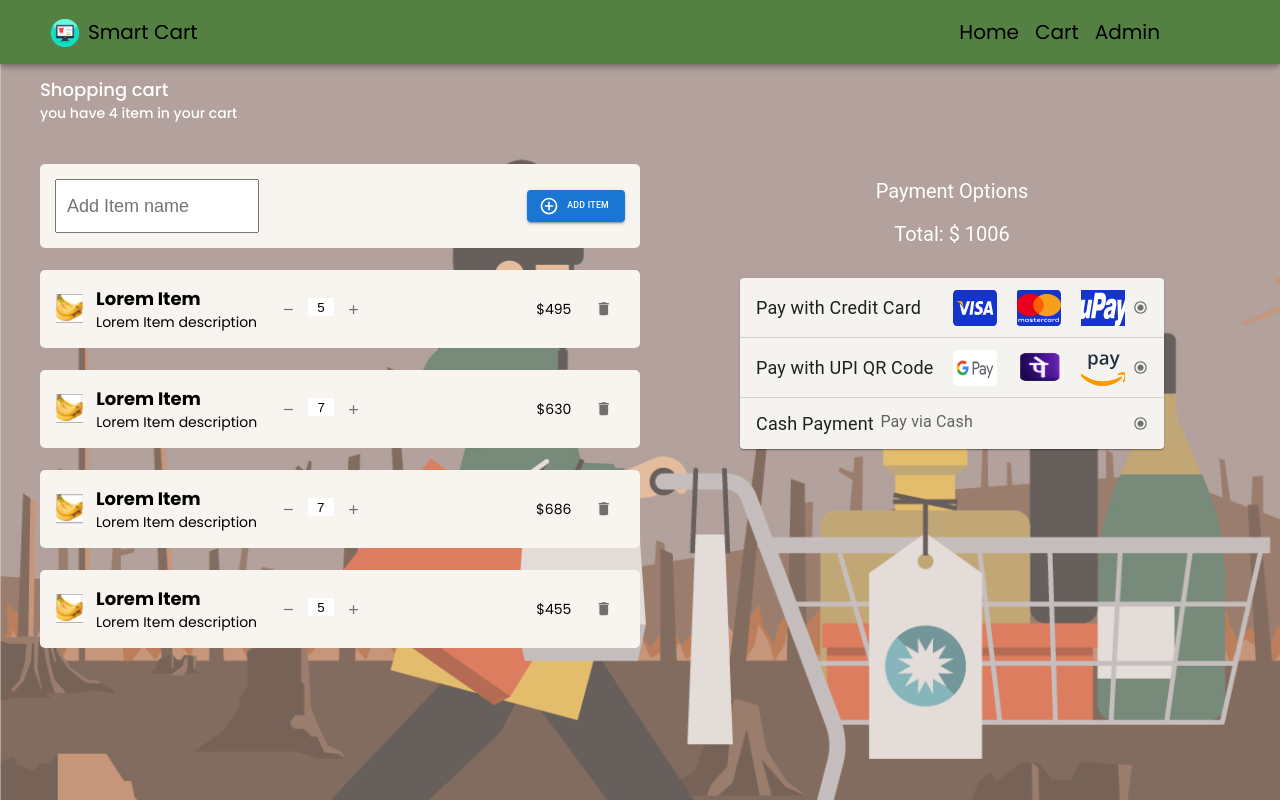
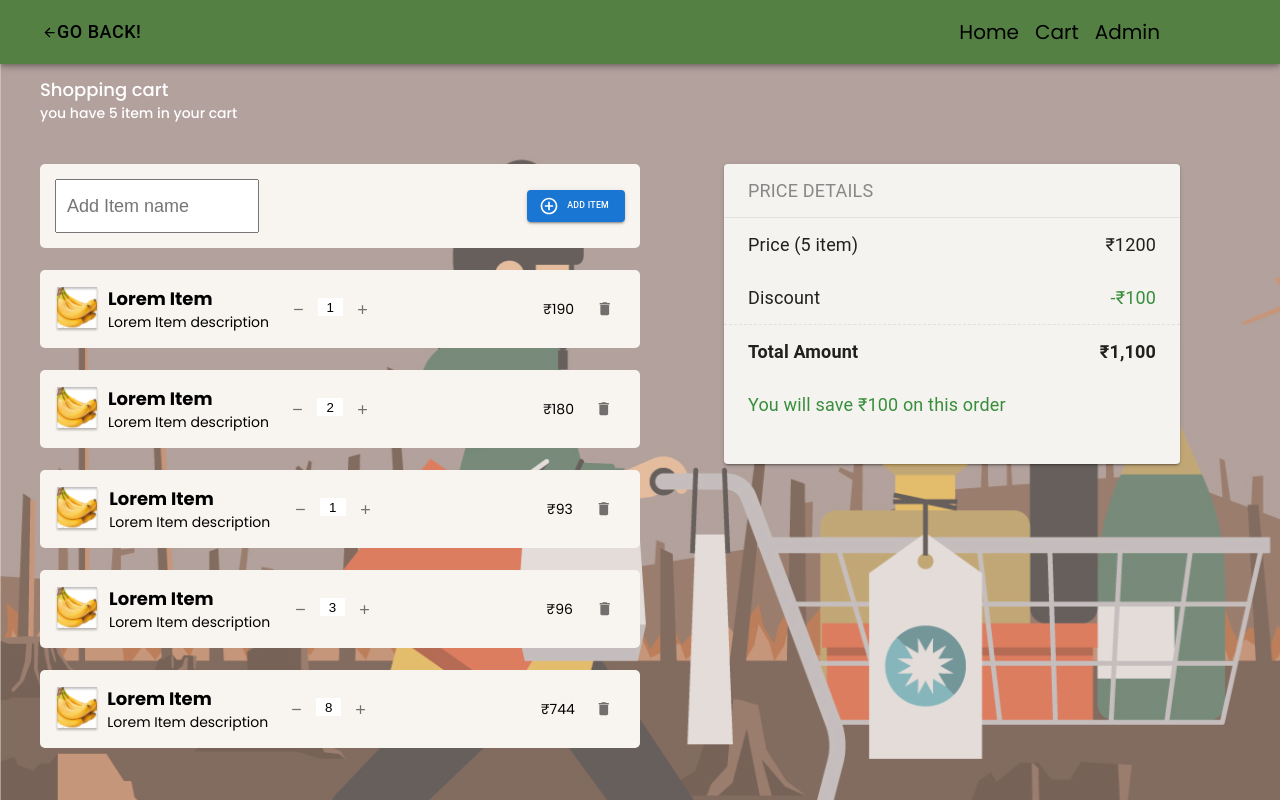
Before and after one commit to prashantk98/capstone-ui, a React (Create React App) app: page /cart in a window 1280 px wide. Shown: the top 800 px of the page. Built offline with nearby package versions, Linux system fonts and the light colour scheme.

Commit message:
Home page is updated and name fetching api is integrated

```diff
--- a/package.json
+++ b/package.json
@@ -11,6 +11,7 @@
     "@testing-library/jest-dom": "^5.16.5",
     "@testing-library/react": "^13.4.0",
     "@testing-library/user-event": "^13.5.0",
+    "axios": "^1.4.0",
     "react": "^18.2.0",
     "react-dom": "^18.2.0",
     "react-router-dom": "^6.11.1",
--- a/src/App.js
+++ b/src/App.js
@@ -3,20 +3,23 @@ import { BrowserRouter,Routes,Route, Link } from "react-router-dom";
 import Home from "./components/Home";
 import Cart from "./components/Cart";
 import Admin from "./components/admin/Admin";
+import Invoice from "./components/invoice/Invoice";
 
 function App() {
   return (
     <>
       <BrowserRouter>
       <Routes>
-        <Route path="/" element={<><Link to='/home'>button</Link> <h1>Capstone</h1><Link to='/cart'>dgbhfn</Link>
+        <Route path="/" element={<><Link to='/home'>home</Link> <h1>Capstone</h1><Link to='/cart'>cart</Link>
         <Link to='/admin'>Admin</Link>
+        <Link to='/invoice'>invoice</Link>
         </>}>
         </Route>
         <Route path="/home" element={<Home/>}>
         </Route>
         <Route path="/cart" element={<Cart/>}></Route>
         <Route path="/admin" element={<Admin/>}></Route>
+        <Route path="/invoice" element={<Invoice/>}></Route>
       </Routes>
       </BrowserRouter>
     </>
--- a/src/components/Cart.jsx
+++ b/src/components/Cart.jsx
@@ -1,6 +1,6 @@
 import { useState } from "react";
 import CartItem from "./CartItem";
-import Navbar from "./Navbar";
+// import Navbar from "./Navbar";
 import AddCircleOutlineIcon from "@mui/icons-material/AddCircleOutline";
 import ArrowBackIcon from "@mui/icons-material/ArrowBack";
 import {
@@ -13,8 +13,15 @@ import {
   AccordionSummary,
   AccordionDetails,
   Button,
+  Autocomplete,
+  TextField,
+  Stack,
+  Paper,
 } from "@mui/material";
 import RadioButtonCheckedIcon from "@mui/icons-material/RadioButtonChecked";
+import { NavLink } from "react-router-dom";
+import logo from "../images/logo.svg";
+import { AppBar, Toolbar, Grid } from "@mui/material";
 
 import Gpay from "../images/google_pay.svg";
 import amazonPay from "../images/Amazon_Pay.svg";
@@ -37,7 +44,15 @@ export default function Cart() {
   const [itemsArray, setItems] = useState(cartObject);
   const [itemName, setItemName] = useState();
   const [expanded, setExpanded] = useState(false);
+  const [totalItems, setTotalItems] = useState(5);
 
+  // const defaultProps = {
+  //   options: itemsFromDb,
+  //   getOptionLabel: (option) => option.title,
+  // };
+  // const flatProps = {
+  //   options: itemsFromDb.map((option) => option.title),
+  // };
   const handleChange = (panel) => (event, isExpanded) => {
     setExpanded(isExpanded ? panel : false);
   };
@@ -49,6 +64,7 @@ export default function Cart() {
       price: 90.0 + Math.floor(Math.random() * 10),
       qty: Math.floor(Math.random() * 8) + 1,
     };
+    setTotalItems(totalItems+1);
     setItems((prevState) => {
       // return [...prevState, itemName];
       return [...prevState, newItem];
@@ -57,31 +73,44 @@ export default function Cart() {
     console.log(itemsArray);
   };
   const deleteItem = (index) => {
-    // const element = document.getElementById(`${index}`);
-    // element.remove();
-    console.log(index);
-    setItems((prevState) => {
-      return prevState.filter((currentValue, idx) => {
-        return idx !== index;
-      });
-    });
-    console.log(itemsArray);
+    const element = document.getElementById(`${index}`);
+    element.remove();
+    setTotalItems(totalItems-1);
+    // setItems((prevState) => {
+    //   return prevState.filter((currentValue, idx) => {
+    //     return idx !== index;
+    //   });
+    // });
+    // console.log(itemsArray);
   };
   // setItem(3);
   return (
     <>
-      <Navbar />
-      <section className="cart">
-        {/* <Button
-          variant="contained"
+      {/* <Navbar /> */}
+      <AppBar
+        sx={{
+          paddingLeft: "1rem",
+          paddingRight: "2rem",
+          // backgroundColor: '#af9990'
+          // background: '#afff90'
+          background: '#558044'
+        }}
+      >
+        <Toolbar>
+          <Grid
+            container
+            sx={{
+              alignItems: "center",
+            }}
+          >
+            <Grid item>
+              <Button
+          variant="text"
           color="success"
           sx={{
             "&": {
-              fontSize: "1.4rem",
-              marginBottom: "1rem",
-              width: "50%",
-              // textAlign: 'center'
-              marginLeft: "30%",
+              fontSize: "1.8rem",
+              color: 'black'
             },
             // '&: hover': {backgroundColor: 'rgba(25, 118, 210, 0)'}
           }}
@@ -90,10 +119,32 @@ export default function Cart() {
           }}
         >
           <ArrowBackIcon /> Go Back!
-        </Button> */}
+        </Button>
+            </Grid>
+            <Grid item sm></Grid>
+
+            <Grid item>
+              <NavLink to="/home" className="navbar__home">
+                Home
+              </NavLink>
+            </Grid>
+            <Grid item>
+              <NavLink to="/cart" className="navbar__cart">
+                Cart
+              </NavLink>
+            </Grid>
+            <Grid item>
+              <NavLink to="/admin" className="navbar__admin">
+                Admin
+              </NavLink>
+            </Grid>
+          </Grid>
+        </Toolbar>
+      </AppBar>
+      <section className="cart">
         <h4 className="cart__title">Shopping cart</h4>
         <p className="cart__description">
-          you have {itemsArray.length} item in your cart
+          you have {totalItems} item in your cart
         </p>
 
         <div className="cart__container">
@@ -108,6 +159,20 @@ export default function Cart() {
                 }}
                 value={itemName}
               />
+              {/* <Autocomplete
+              sx={{width: '30%'}}
+        {...defaultProps}
+        id="auto-highlight"
+        autoHighlight
+        renderInput={(params) => (
+          // <TextField {...params} label="autoHighlight"  fullWidth />
+          <TextField
+              {...params}
+              label="Category"
+              // sx={{ fontSize: 60 }}
+            />
+        )}
+      /> */}
               <Button
                 variant="contained"
                 startIcon={<AddCircleOutlineIcon />}
@@ -141,7 +206,7 @@ export default function Cart() {
           {/* <div className="cart__payment">
             Payment option
           </div> */}
-          <Card
+          {/* <Card
             sx={{
               width: "40%",
               height: "75vh",
@@ -171,6 +236,7 @@ export default function Cart() {
                   fontSize: "2rem",
                   textAlign: "center",
                   color: "white",
+                  fontWeight: '800'
                 }}
               >
                 Total: $ {Math.floor(Math.random() * 100 + 978)}
@@ -179,7 +245,7 @@ export default function Cart() {
                 expanded={expanded === "panel3"}
                 onChange={handleChange("panel3")}
                 sx={
-                  expanded === "panel3" ? { border: "2px solid #4BB543",background: '#F5F3EF' } : {background: '#F5F3EF'}
+                  expanded === "panel3" ? { border: "2px solid #4BB543",background: '#F5F3EF',boxShadow: '1px 1px 7px green' } : {background: '#F5F3EF'}
                 }
               >
                 <AccordionSummary
@@ -232,7 +298,7 @@ export default function Cart() {
                 expanded={expanded === "panel1"}
                 onChange={handleChange("panel1")}
                 sx={
-                  expanded === "panel1" ? { border: "3px solid #4BB543",background: '#F5F3EF' } : {background: '#F5F3EF'}
+                  expanded === "panel1" ? { border: "3px solid #4BB543",background: '#F5F3EF',boxShadow: '1px 1px 7px green' } : {background: '#F5F3EF'}
                 }
               >
                 <AccordionSummary
@@ -285,7 +351,7 @@ export default function Cart() {
                 expanded={expanded === "panel2"}
                 onChange={handleChange("panel2")}
                 sx={
-                  expanded === "panel2" ? { border: "2px solid #4BB543",backgroundColor: '#F5F3EF' } : {backgroundColor: '#F5F3EF'}
+                  expanded === "panel2" ? { border: "2px solid #4BB543",backgroundColor: '#F5F3EF',boxShadow: '1px 1px 7px green' } : {backgroundColor: '#F5F3EF'}
                 }
               >
                 <AccordionSummary
@@ -330,6 +396,64 @@ export default function Cart() {
                 </AccordionDetails>
               </Accordion>
             </CardContent>
+          </Card> */}
+
+          <Card
+          elevation={2}
+          sx={
+            {
+            '&':{
+            width: "40%",
+            height: "30rem",
+            backgroundColor: "#F5F3EF",
+            padding: '0',
+          },
+          "& .MuiCardContent-root":{
+            padding: '0'
+          }
+        }
+        }
+          >
+            <CardContent
+            sx={{
+              '& .MuiTypography-root':{
+                padding: '13px 24px',
+                fontSize: '1.8rem'
+              }
+            }}
+            >
+              <Typography
+              sx={{
+                textTransform: 'uppercase',
+                color: '#878787',
+                borderBottom: '1px solid #e0e0e0',
+              }}
+              >PRICE DETAILS</Typography>
+              <Stack direction="row" justifyContent="space-between">
+              <Typography>Price ({totalItems} item)</Typography>
+              <Typography>₹1200</Typography>
+              </Stack>
+              <Stack direction="row" justifyContent="space-between"
+              sx={{
+                borderBottom: '1px dashed #e0e0e0'
+              }}>
+              <Typography>Discount</Typography>
+              <Typography sx={
+                {
+                  color: '#388e3c',
+                }
+              }>-₹100</Typography>
+              </Stack>
+              <Stack direction="row" justifyContent="space-between">
+              <Typography><strong>Total Amount</strong></Typography>
+              <Typography><strong>₹1,100</strong></Typography>
+              </Stack>
+              <Stack >
+              <Typography
+              sx={{color: '#388e3c'}}
+              >You will save ₹100 on this order</Typography>
+              </Stack>
+            </CardContent>
           </Card>
         </div>
       </section>
@@ -341,27 +465,41 @@ const cartObject = [
   {
     title: "Lorem Item",
     description: "Lorem Item description",
-    price: 90.0 + Math.floor(Math.random() * 10),
-    qty: Math.floor(Math.random() * 8) + 1,
+    price: 190.0,
+    qty: 1,
   },
   {
     title: "Lorem Item",
     description: "Lorem Item description",
-    price: 90.0 + Math.floor(Math.random() * 10),
-    qty: Math.floor(Math.random() * 8) + 1,
+    price: 90.0,
+    qty: 2,
   },
   {
     title: "Lorem Item",
     description: "Lorem Item description",
-    price: 90.0 + Math.floor(Math.random() * 10),
-    qty: Math.floor(Math.random() * 8) + 1,
+    price: 93.0,
+    qty: 1,
   },
   {
     title: "Lorem Item",
     description: "Lorem Item description",
-    price: 90.0 + Math.floor(Math.random() * 10),
+    price: 32.0,
+    qty: 3,
+  },
+  {
+    title: "Lorem Item",
+    description: "Lorem Item description",
+    price: 93.0,
     qty: Math.floor(Math.random() * 8) + 1,
-  },
+  }
 ];
 
 export { cartObject };
+
+const itemsFromDb = [
+  { title: 'Bananas' },
+  { title: 'Apples'},
+  { title: 'Laptop' },
+  { title: 'Mobile' },
+  { title: 'Camera' }
+];
--- a/src/components/CartItem.jsx
+++ b/src/components/CartItem.jsx
@@ -14,7 +14,7 @@ export default function CartItem(prop) {
   };
 
   const handleDecrement = () => {
-    if (value > 0) {
+    if (value > 1) {
       setValue(+value - 1);
       // prop.qty-=1;
     }
@@ -34,13 +34,14 @@ export default function CartItem(prop) {
           </IconButton>
           <input
             type="number"
-            min="0"
+            min="1"
             value={value}
+            onWheel={(e) => e.target.blur()}
             onChange={(event) => {
               setValue(Math.floor(event.target.value));
-              if (+value < 0) {
-                event.target.value = 0;
-                setValue(0);
+              if (+value <= 0) {
+                event.target.value = 1;
+                setValue(1);
               }
             }}
           />
@@ -48,7 +49,7 @@ export default function CartItem(prop) {
             <AddIcon />
           </IconButton>
         </div>
-        <p className="cart-item__price">${value * prop.price}</p>
+        <p className="cart-item__price">₹{value * prop.price}</p>
         <IconButton
           aria-label="delete"
           size="large"
--- a/src/components/admin/Admin.jsx
+++ b/src/components/admin/Admin.jsx
@@ -49,7 +49,7 @@ export default function Admin() {
             <TextField
               {...params}
               label="Category"
-              sx={{ fontSize: 60 }}
+              sx={{ fontSize: '6rem' }}
               required
             />
           )}
--- a/src/index.css
+++ b/src/index.css
@@ -16,6 +16,9 @@ html {
   --primary: rgb(25, 118, 210);
   --bgColor: linear-gradient(160deg, #80D0C7 0%, #25a3ec 100%);
   --primaryWhite: '#F5F3EF';
+  /* --ancient_marble: '#D3CBC8'; */
+  --ancient_marble: '#DDCBC8';
+  --discount: '#388e3c';
 }
 a {
   text-decoration: none;
@@ -29,7 +32,7 @@ button:hover{
   cursor: pointer;
 }
 
-.navbar__logo, .navbar__home, .navbar__cart, .navbar__admin {
+.navbar__logo, .navbar__home, .navbar__cart, .navbar__admin,.invoice__logo {
   font-size: 2rem;
   padding: 0.8rem;
   border-radius: 10px;
@@ -37,7 +40,7 @@ button:hover{
 .navbar__logo,.navbar__admin {
   margin-right: 6.8rem;
 }
-.navbar__logo img {
+.navbar__logo img,.invoice__logo img {
   margin: 0 0.8rem;
   width: 3rem;
   vertical-align: middle;
@@ -46,6 +49,8 @@ button:hover{
 /* Home section start from here */
 .home {
   display: flex;
+  flex-direction: column;
+  align-items: center;
   height: 1024px;
   font-size: 2rem;
   background-image: url(./images/home_bg_cart.svg);
@@ -59,17 +64,15 @@ button:hover{
 
 
 }
-.home__camera,
+
 .home__details {
-  padding-top: 10rem;
-}
-.home__details {
+  padding: 2rem 0 2rem 4rem;
   padding-left: 4.0rem;
-  /* width: 40%; */
-  width: 35%;
+  width: 70%;
 }
 .home__camera {
-  width: 65%;
+  width: 85%;
+  padding-top: 2rem;
   /* background-size: cover; */
   /* background: url(./images/home_details_bg.svg); */
   /* text-align: center; */
@@ -83,7 +86,7 @@ button:hover{
 .home__clicked-image,.home__camera-screen{
   /* width: 500px; */
   width: 70%;
-  height: 400px;
+  height: 500px;
   background-color: black;
   text-align: center;
   border: none;
@@ -108,29 +111,18 @@ button:hover{
             }
           }
 
-.home__address{
-  font-size: 1.6rem;
-  width: 60%;
-  line-height: 2.4rem;
-  margin-bottom: 4rem;
-}
-.home__address span{
-  display: block;
-  font-weight: 700;
-}
 .home__line{
   font-size: 3.6rem;
   line-height: 4.8rem;
   text-align: center;
-  margin: 3.2rem 0px 3.2rem 7rem;
-  width: 70%;
+  padding: 8.2rem 0rem 0rem;
 }
-.home__form{
-  text-align: center;
+/* .home__form{ */
+  /* text-align: center;
   display: flex;
-  flex-direction: column;
-  align-items: center;
-}
+  flex-direction: column; */
+  /* align-items: center; */
+/* } */
 input[type=number]::-webkit-inner-spin-button,
 input[type=number]::-webkit-outer-spin-button {
     -webkit-appearance: none;
@@ -167,6 +159,7 @@ input[type=number]::-webkit-outer-spin-button {
 /* cart-item */
 .cart-item img{
   height: 3rem;
+  height: 4.5rem;
 }
 .cart-item,.cart__input{
   display: flex;
@@ -189,6 +182,7 @@ input[type=number]::-webkit-outer-spin-button {
   text-align: center;
   width: 10%;
   height: 2.3vh;
+  /* background-color: #F8F4EF; */
 }
 
 
@@ -228,3 +222,13 @@ input[type=number]::-webkit-outer-spin-button {
 /* cart item bg #ececec */
 /* padding: '1.5rem 1.5rem' */
 /* width: 30% */
+
+
+
+
+/* invoice  */
+.invoice{
+  margin: 0rem 5.6rem;
+  background: var(--ancient_marble);
+  /* padding: 2rem 3.2rem; */
+}
```
Also changed, not shown: src/components/Home.jsx (+104 -103 lines), src/components/invoice/Invoice.jsx (added, +22 -0 lines), 1 other file (tests, documents, lock files or other folders).
